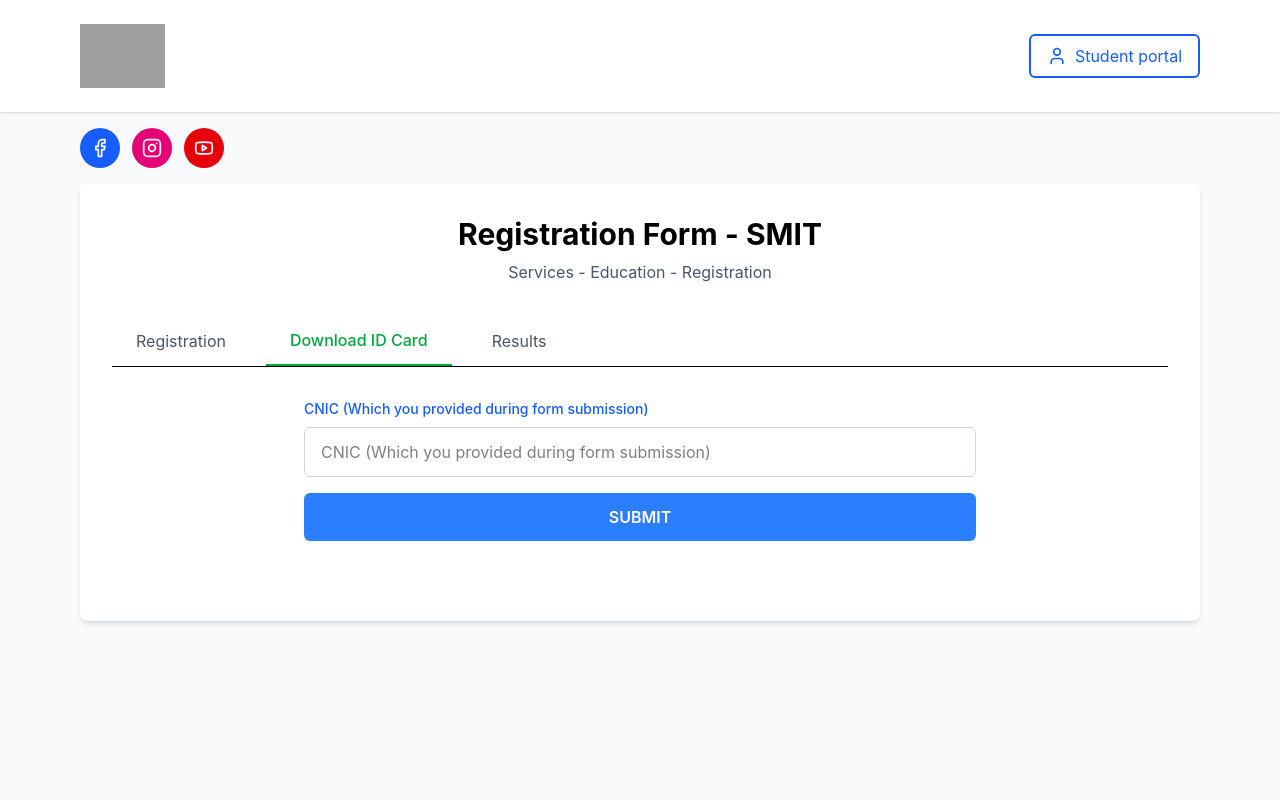
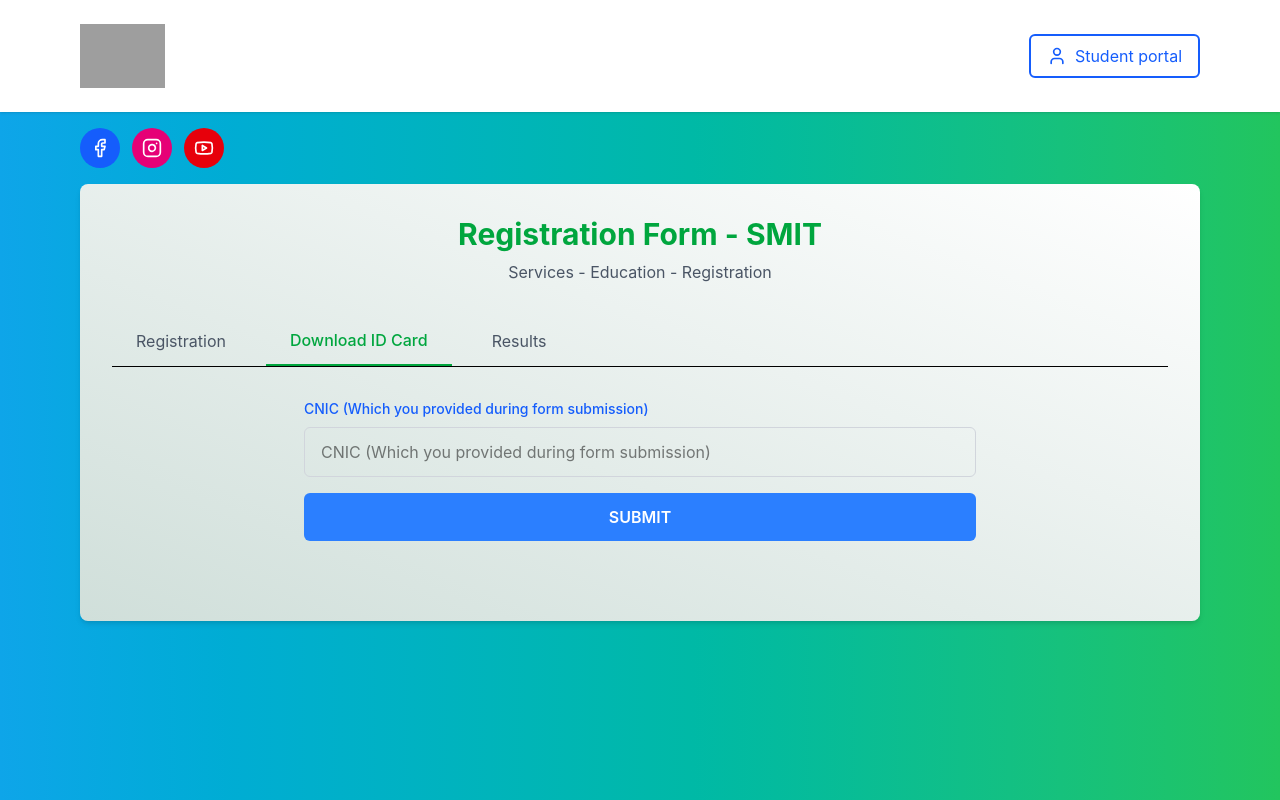
Before and after one commit to AunMohammad254/React-SaylaniForm, a React (Vite) app: page /download-id in a window 1280 px wide. Shown: the top 800 px of the page. Built offline with nearby package versions, Linux system fonts and the light colour scheme; grey boxes are pictures that could not be loaded.

Commit message:
style: update background colors and text styling across components
- Change background colors to gradient styles in App and RegistrationForm
- Update text colors for better visibility and consistency
- Add dark mode background color in index.css

```diff
--- a/src/App.jsx
+++ b/src/App.jsx
@@ -8,7 +8,7 @@
 function App() {
   return (
     <BrowserRouter>
-      <div className="min-h-screen bg-gray-50">
+      <div className="min-h-screen bg-linear-to-r from-primary to-secondary">
         <Header />
         <SocialLinks />
         <Routes>
--- a/src/components/DownloadIdCard.jsx
+++ b/src/components/DownloadIdCard.jsx
@@ -84,7 +84,7 @@
   };
 
   return (
-    <div className="min-h-screen bg-gray-50">
+    <div className="min-h-screen bg-linear-to-r from-primary to-secondary">
       {/* Header */}
       {/* <div className="bg-white shadow-sm">
         <div className="max-w-6xl mx-auto px-4 py-6">
@@ -121,8 +121,8 @@
 
       {/* Main Content */}
       <div className="max-w-6xl mx-auto px-4 pb-12">
-        <div className="bg-white rounded-lg shadow-md p-8">
-          <h1 className="text-3xl font-bold text-center mb-2">Registration Form - SMIT</h1>
+        <div className="bg-linear-to-bl from-white  to-[#d0dfda] rounded-lg shadow-md p-8">
+          <h1 className="text-3xl text-green-600 font-bold text-center mb-2">Registration Form - SMIT</h1>
           <p className="text-center text-gray-600 mb-8">Services - Education - Registration</p>
 
           <div className="flex gap-4 mb-8 border-b">
@@ -149,7 +149,7 @@
                   value={cnic}
                   onChange={handleCNICChange}
                   placeholder="CNIC (Which you provided during form submission)"
-                  className={`w-full px-4 py-3 border rounded-md focus:ring-2 focus:ring-blue-500 focus:border-transparent ${
+                  className={`w-full px-4 py-3 border text-black rounded-md focus:ring-2 focus:ring-blue-500 focus:border-transparent ${
                     error ? 'border-red-500' : 'border-gray-300'
                   }`}
                   maxLength={15}
@@ -191,7 +191,7 @@
               {/* Student Cards Table */}
               <div className="overflow-x-auto">
                 <table className="w-full border-collapse">
-                  <thead className="bg-gray-50">
+                  <thead className="bg-gray-50 text-teal-600">
                     <tr>
                       <th className="border border-gray-300 px-4 py-3 text-left font-semibold">Course / Event</th>
                       <th className="border border-gray-300 px-4 py-3 text-left font-semibold">Batch</th>
@@ -199,7 +199,7 @@
                     </tr>
                   </thead>
                   <tbody>
-                    <tr className="hover:bg-gray-50">
+                    <tr className="hover:bg-gray-50 text-teal-950">
                       <td className="border border-gray-300 px-4 py-3">{studentData.course}</td>
                       <td className="border border-gray-300 px-4 py-3">{studentData.batch}</td>
                       <td className="border border-gray-300 px-4 py-3">
--- a/src/components/RegistrationForm.jsx
+++ b/src/components/RegistrationForm.jsx
@@ -52,8 +52,8 @@
 
   return (
     <div className="max-w-6xl mx-auto px-4 pb-12">
-      <div className="bg-white rounded-lg shadow-md p-8">
-        <h1 className="text-3xl font-bold text-center mb-2">
+      <div className="bg-linear-to-bl from-white  to-[#d0dfda] rounded-lg shadow-md p-8">
+        <h1 className="text-3xl text-green-600  font-bold text-center mb-2">
           Registration Form - SMIT
         </h1>
         <p className="text-center text-gray-600 mb-8">
--- a/src/index.css
+++ b/src/index.css
@@ -6,6 +6,7 @@
   font-weight: 400;
 
   color-scheme: light dark;
+  background-color: #242424;
 }
 /* Your custom styles here */
 @theme {
```
